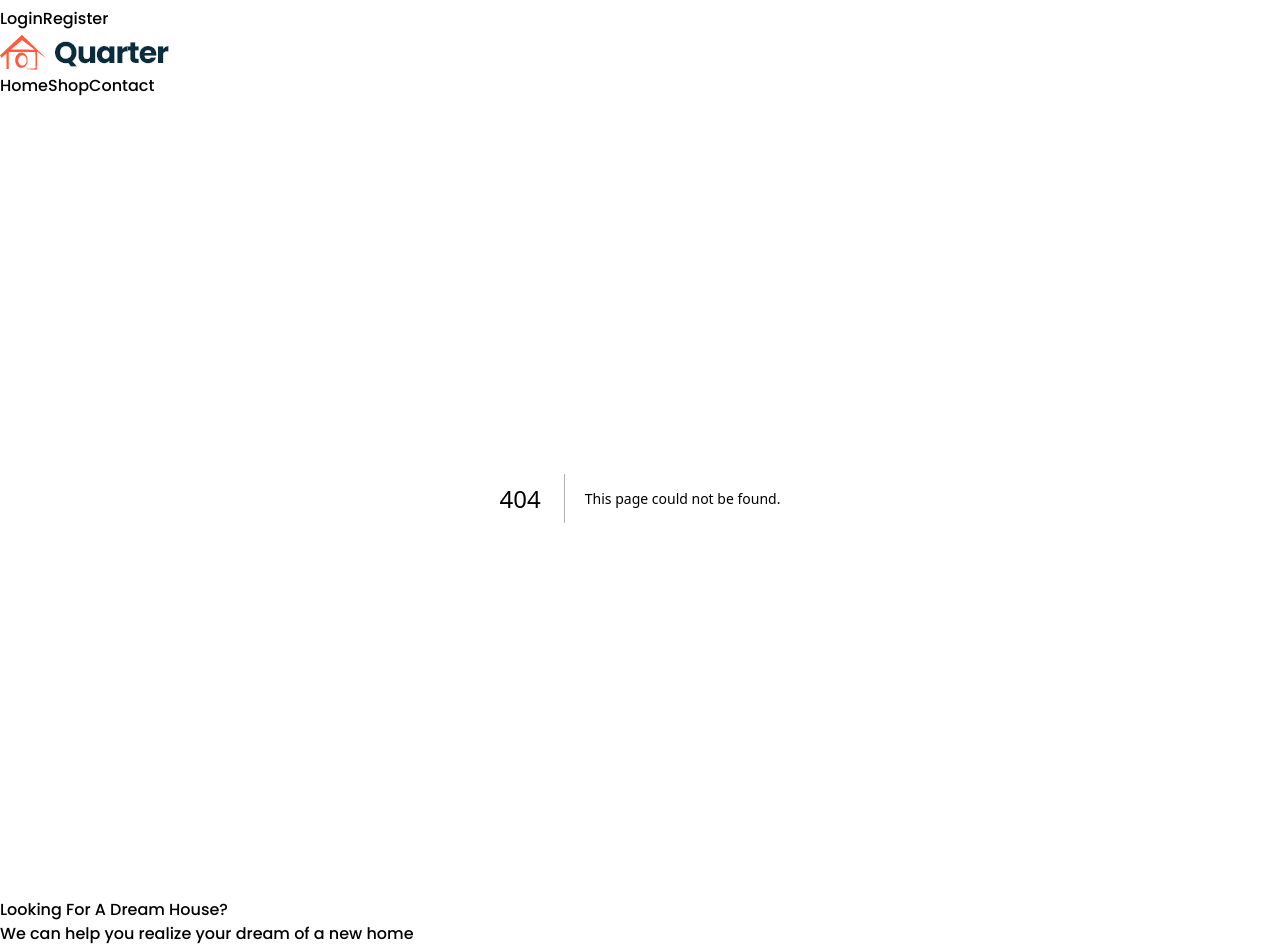
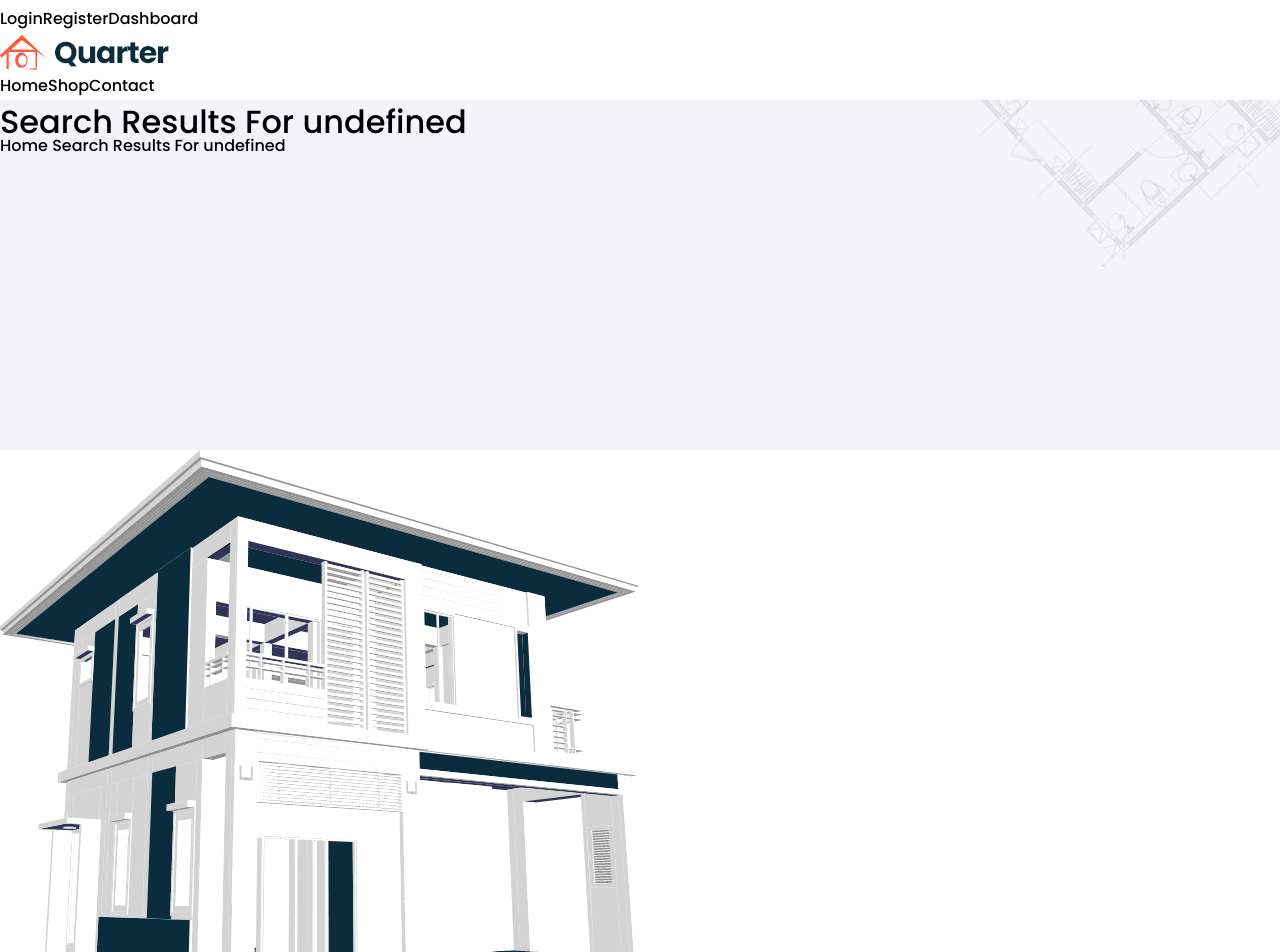
Before and after one commit to heyitsuzair/real-estate-next, a Next.js app: page /search in a window 1280 px wide. Before the commit this address had no page. Shown: the part 180-1132 px from the top of the page. Built offline with nearby package versions, Linux system fonts and the light colour scheme; what @material-tailwind/react would draw is missing.

Commit message:
Search Page  Added

```diff
--- a/components/common/Navbar.tsx
+++ b/components/common/Navbar.tsx
@@ -5,11 +5,24 @@ import Offcanvas from "./Offcanvas";
 import { useState } from "react";
 import NavMenu from "../subcomponents/navbar/NavMenu";
 import NavIcons from "../subcomponents/navbar/NavIcons";
+import SearchForm from "./SearchForm";
 
 const Navbar = () => {
+  // State For Canvas ---------------->
   const [canvasHidden, setCanvasHidden] = useState<boolean>(true);
+  // State For Canvas ---------------->
+
+  // State Search Visibility ---------------->
+  const [isSearchVisible, setIsSearchVisible] = useState<boolean>(false);
+  // State Search Visibility ---------------->
 
   return (
+    <div className="relative">
+      <SearchForm
+        setIsSearchVisible={setIsSearchVisible}
+        isSearchVisible={isSearchVisible}
+      />
+
       <div
         className="grid sticky shadow-lg top-0 bg-white grid-cols-12 items-center py-8"
         style={{ zIndex: 12 }}
@@ -30,6 +43,8 @@ const Navbar = () => {
         <div className="col-span-12 mt-8 md:mt-0 sm:mt-0 lg:mt-0 md:col-span-4 lg:col-span-4 sm:col-span-6 text-center flex justify-center gap-4">
           <NavIcons
             canvasHidden={canvasHidden}
+            setIsSearchVisible={setIsSearchVisible}
+            isSearchVisible={isSearchVisible}
             setCanvasHidden={setCanvasHidden}
           />
         </div>
@@ -38,6 +53,7 @@ const Navbar = () => {
           setCanvasHidden={setCanvasHidden}
         />
       </div>
+    </div>
   );
 };
 
--- /dev/null
+++ b/components/common/SearchForm.tsx
@@ -0,0 +1,42 @@
+import React, { useState } from "react";
+import { Input } from "@material-tailwind/react";
+import { useRouter } from "next/router";
+interface PropTypes {
+  setIsSearchVisible: any;
+  isSearchVisible: boolean;
+}
+
+const SearchForm = ({ setIsSearchVisible, isSearchVisible }: PropTypes) => {
+  const [query, setQuery] = useState<string>("");
+
+  const router = useRouter();
+
+  return (
+    <form
+      onSubmit={(e) => {
+        e.preventDefault();
+        router.push("/search?query=" + query);
+      }}
+      className="absolute search px-10 w-full gap-4 h-full items-center justify-start bg-white"
+      style={{ zIndex: 13, display: isSearchVisible ? "flex" : "none" }}
+    >
+      <Input
+        variant="standard"
+        placeholder="Search"
+        className="poppins"
+        value={query}
+        color="red"
+        onChange={(e) => setQuery(e.target.value)}
+      />
+      <button
+        type="button"
+        className="bg-red-500 text-white px-4 py-2 rounded-full"
+        onClick={() => setIsSearchVisible(!isSearchVisible)}
+      >
+        <i className="fa-solid text-xl fa-xmark"></i>
+      </button>
+    </form>
+  );
+};
+
+export default SearchForm;
--- a/components/common/Topbar.tsx
+++ b/components/common/Topbar.tsx
@@ -32,7 +32,7 @@ const Topbar = () => {
               <i className="fa-brands fa-github"></i>
             </a>
             <Link
-              href="/"
+              href="/dashboard?route=addProperties"
               className="bg-red-500 py-3 px-8 font-semibold text-sm"
             >
               Add Listing
--- a/components/subcomponents/navbar/NavIcons.tsx
+++ b/components/subcomponents/navbar/NavIcons.tsx
@@ -4,12 +4,22 @@ import UserPopover from "./UserPopover";
 interface PropTypes {
   canvasHidden: boolean;
   setCanvasHidden: any;
+  setIsSearchVisible: any;
+  isSearchVisible: boolean;
 }
 
-const NavIcons = ({ setCanvasHidden, canvasHidden }: PropTypes) => {
+const NavIcons = ({
+  setCanvasHidden,
+  canvasHidden,
+  setIsSearchVisible,
+  isSearchVisible,
+}: PropTypes) => {
   return (
     <>
-      <div className="shadow-2xl transition-all ease-in-out hover:bg-slate-800 hover:text-white hover:cursor-pointer shadow-slate-800 py-3 px-4 rounded-full">
+      <div
+        className="shadow-2xl transition-all ease-in-out hover:bg-slate-800 hover:text-white hover:cursor-pointer shadow-slate-800 py-3 px-4 rounded-full"
+        onClick={() => setIsSearchVisible(!isSearchVisible)}
+      >
         <i className="fa-solid fa-magnifying-glass"></i>
       </div>
       <UserPopover />
--- a/components/subcomponents/navbar/UserPopover.tsx
+++ b/components/subcomponents/navbar/UserPopover.tsx
@@ -37,6 +37,12 @@ const UserPopover = () => {
           >
             Register
           </Link>
+          <Link
+            href={"/dashboard?route=myProperties"}
+            className="text-black hover:text-red-500 transition-all duration-300 border-b-2 hover:border-red-500 pb-2 px-10 block my-6 font-semibold"
+          >
+            Dashboard
+          </Link>
         </div>
       </li>
     </ul>
--- /dev/null
+++ b/pages/search.tsx
@@ -0,0 +1,45 @@
+import Head from "next/head";
+import { useRouter } from "next/router";
+import React from "react";
+import BreadCrumb from "../components/common/BreadCrumb";
+import ListingsCard from "../components/common/ListingsCard";
+
+const Search = () => {
+  const router = useRouter();
+
+  // Query To Search ---------------->
+  const { query } = router.query;
+  // Query To Search ---------------->
+
+  return (
+    <div>
+      <Head>
+        <title>Search</title>
+        <meta
+          name="description"
+          content="Real Estate Site My Muhammad Uzair. Shop"
+        />
+      </Head>
+      <BreadCrumb text={"Search Results For " + query} />
+      <div className="listings md:px-4 gap-8 lg:gap-4 justify-center py-32 grid grid-cols-12">
+        <div className="col-span-12 md:col-span-6 lg:col-span-6 xl:col-span-4 mb-12">
+          <ListingsCard />
+        </div>
+        <div className="col-span-12 md:col-span-6 lg:col-span-6 xl:col-span-4 mb-12">
+          <ListingsCard />
+        </div>
+        <div className="col-span-12 md:col-span-6 lg:col-span-6 xl:col-span-4 mb-12">
+          <ListingsCard />
+        </div>
+        <div className="col-span-12 md:col-span-6 lg:col-span-6 xl:col-span-4 mb-12">
+          <ListingsCard />
+        </div>
+        <div className="col-span-12 md:col-span-6 lg:col-span-6 xl:col-span-4 mb-12">
+          <ListingsCard />
+        </div>
+      </div>
+    </div>
+  );
+};
+
+export default Search;
```
Lines whose indentation alone changed are shown as unchanged.
